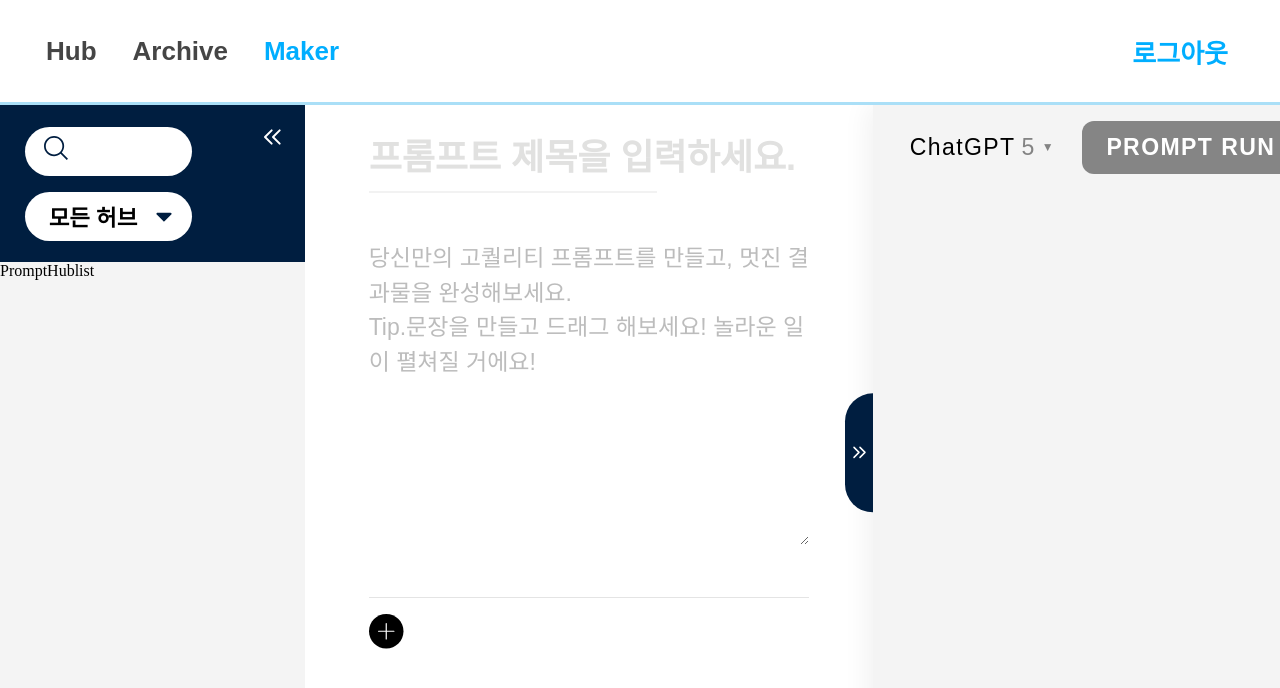
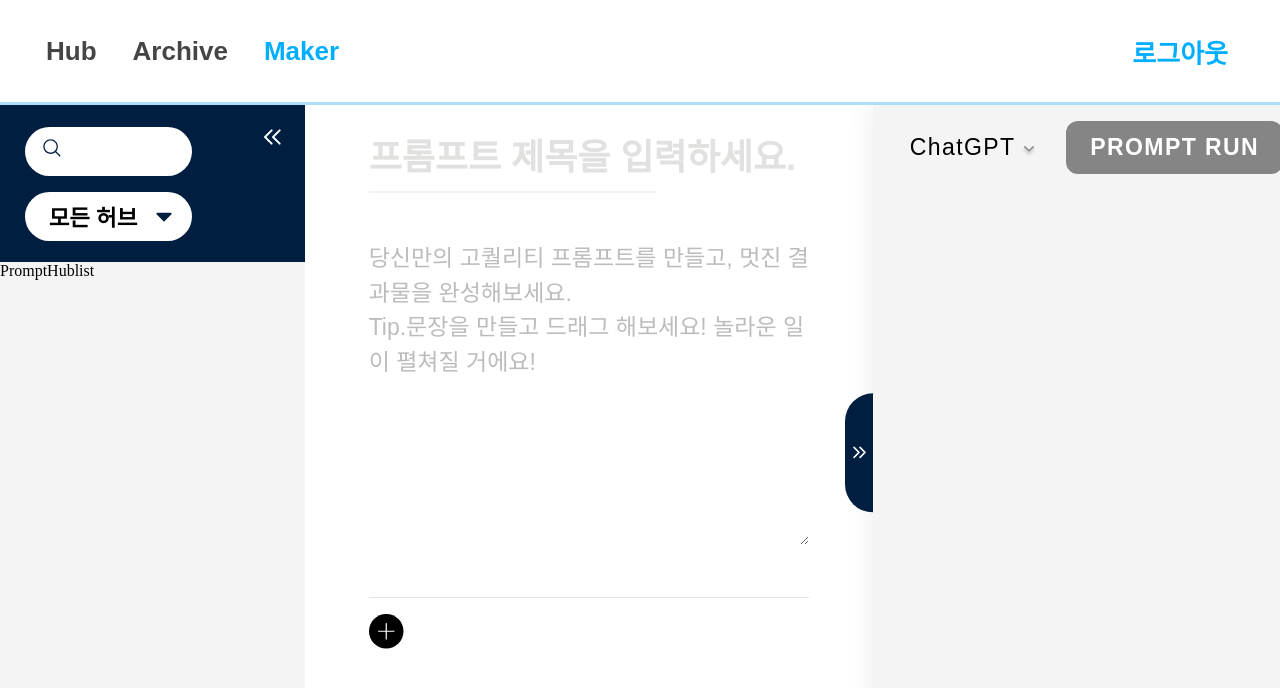
Before and after one commit to ukyeong-user/PromptService, a React (Vite) app: page /maker in a window 1280 px wide. Shown: the top 688 px of the page. Built offline with nearby package versions, Linux system fonts and the light colour scheme.

Commit message:
style: 버튼 스타일 수정

```diff
--- a/src/components/SearchInput.jsx
+++ b/src/components/SearchInput.jsx
@@ -52,5 +52,6 @@ const SearchButton = styled.button`
 `;
 
 const SearchButtonIcon = styled.img`
-  width: 100%;
+  margin: 0.2vh;
+  width: 3.2vh;
 `;
--- a/src/pages/MakerPage/MainPanel/MainPanel.jsx
+++ b/src/pages/MakerPage/MainPanel/MainPanel.jsx
@@ -66,8 +66,7 @@ const SidebarOpenButton = styled.button`
   left: 0;
   top: 30%;
   transform: translateY(-50%);
-  /* rem을 vw/vh로 자동 변환 (2.625rem → 2.19vw, 6.25rem → 9.26vh) */
-  width: 2.01;
+  width: 3vh;
   height: 10vh; /* 100px */
   background-color: #001e40;
   border: none;
--- a/src/pages/MakerPage/components/AIModalSelctor.jsx
+++ b/src/pages/MakerPage/components/AIModalSelctor.jsx
@@ -1,21 +1,20 @@
 import React, { useState } from "react";
 import styled from "styled-components";
+import DropdownImage from "../../../assets/icon/ai-modal-dropdown.png";
 
 function ModalSelector() {
   const [selectedModel, setSelectedModel] = useState("ChatGPT");
   const [isOpen, setIsOpen] = useState(false);
-  const [count] = useState(5);
 
-  const models = ["ChatGPT", "Claude", "Gemini", "Nanobanana"];
+  const models = ["ChatGPT", "Claude", "Gemini"];
 
   return (
     <SelectorWrapper>
       <SelectorButton onClick={() => setIsOpen(!isOpen)}>
         <ModelInfo>
           <ModelName>{selectedModel}</ModelName>
-          <ModelCount>{count}</ModelCount>
         </ModelInfo>
-        <DropdownIcon>▼</DropdownIcon>
+        <DropdownIcon src={DropdownImage} />
       </SelectorButton>
 
       {isOpen && (
@@ -72,17 +71,9 @@ const ModelName = styled.span`
   letter-spacing: 1.38px;
 `;
 
-const ModelCount = styled.span`
-  font-family: "Pretendard Variable", sans-serif;
-  font-size: 1.44rem;
-  font-weight: 500;
-  color: #848484;
-  letter-spacing: 1.38px;
-`;
-
-const DropdownIcon = styled.span`
-  font-size: 0.75rem;
-  color: #848484;
+const DropdownIcon = styled.img`
+  width: 2vh;
+  margin-top: 1vh;
 `;
 
 const DropdownMenu = styled.div`
```
Also changed, not shown: src/assets/icon/ai-modal-dropdown.png (added).
